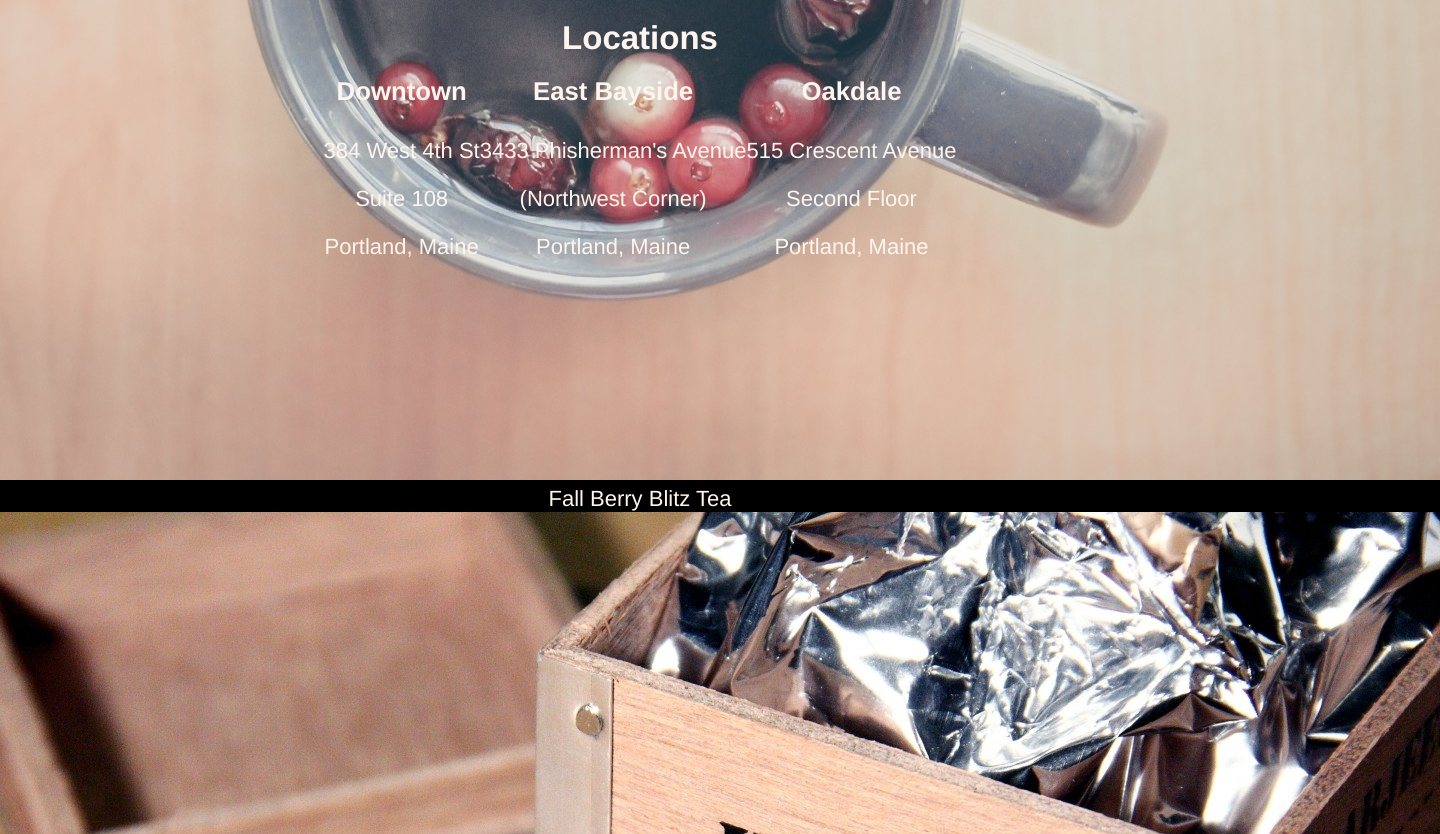
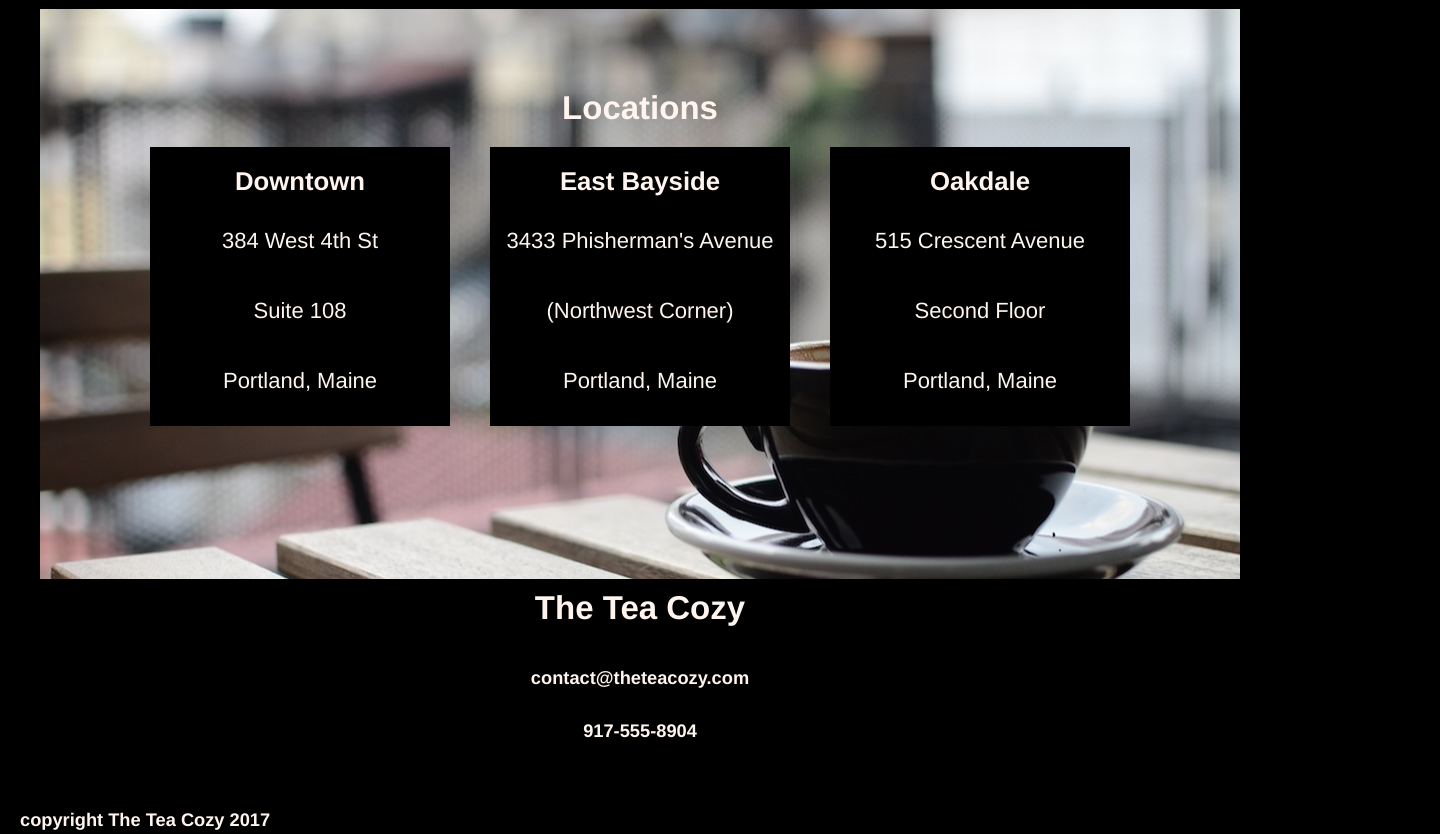
Before and after one commit to KimKgit/teacozyproject, a plain HTML site: page index.html in a window 1280 px wide. Shown: the part 1600-2434 px from the top of the page, 1440 px wide, since content can reach past the window. Drawn offline with Linux system fonts and the light colour scheme.

Commit message:
Added contact footer and sytling.

```diff
--- a/css/style.css
+++ b/css/style.css
@@ -79,3 +79,63 @@ nav span {
   margin: auto;
   padding-top: 70px;
 }
+
+.item {
+  padding: 5px;
+}
+
+.item img {
+  height: 200px;
+  margin: 10px;
+  display: block;
+}
+
+.item span {
+  display: block;
+  padding: 5px;
+  font-weight: bold;
+  text-align: center;
+}
+
+/* Location Section */
+
+.flex-container.locations {
+  padding-top: 5px;
+}
+
+#locations {
+  background-image: url("../images/locations.jpg");
+  background-repeat: no-repeat;
+  background-position: center;
+  height: 500px;
+  padding-top: 70px;
+}
+
+#locations .flex-container {
+  margin: auto;
+  width: 1100px;
+}
+
+.location {
+  opacity: 1.0;
+  padding: 10px;
+  margin: 5px 20px;
+  background-color: black;
+  flex-basis: 280px;
+  display: flex;
+  flex-direction: column;
+  justify-content: center;
+}
+
+/* Contact Section */
+
+#contact {
+  height: 200px;
+}
+
+/* Footer Section */
+
+footer {
+  text-align: left;
+  padding-left: 20px;
+}
--- a/index.html
+++ b/index.html
@@ -79,4 +79,18 @@
             </div>
           </div>
         </div>
-      </div>
+      <!--Contact Section -->
+
+         <div id="contact">
+           <h2>The Tea Cozy</h2>
+           <h5>contact@theteacozy.com</h5>
+           <h5>917-555-8904</h5>
+         </div>
+         <!--Footer -->
+
+            <footer>
+              <h5>copyright The Tea Cozy 2017</h5>
+            </footer>
+
+          </body>
+        </html>
```
